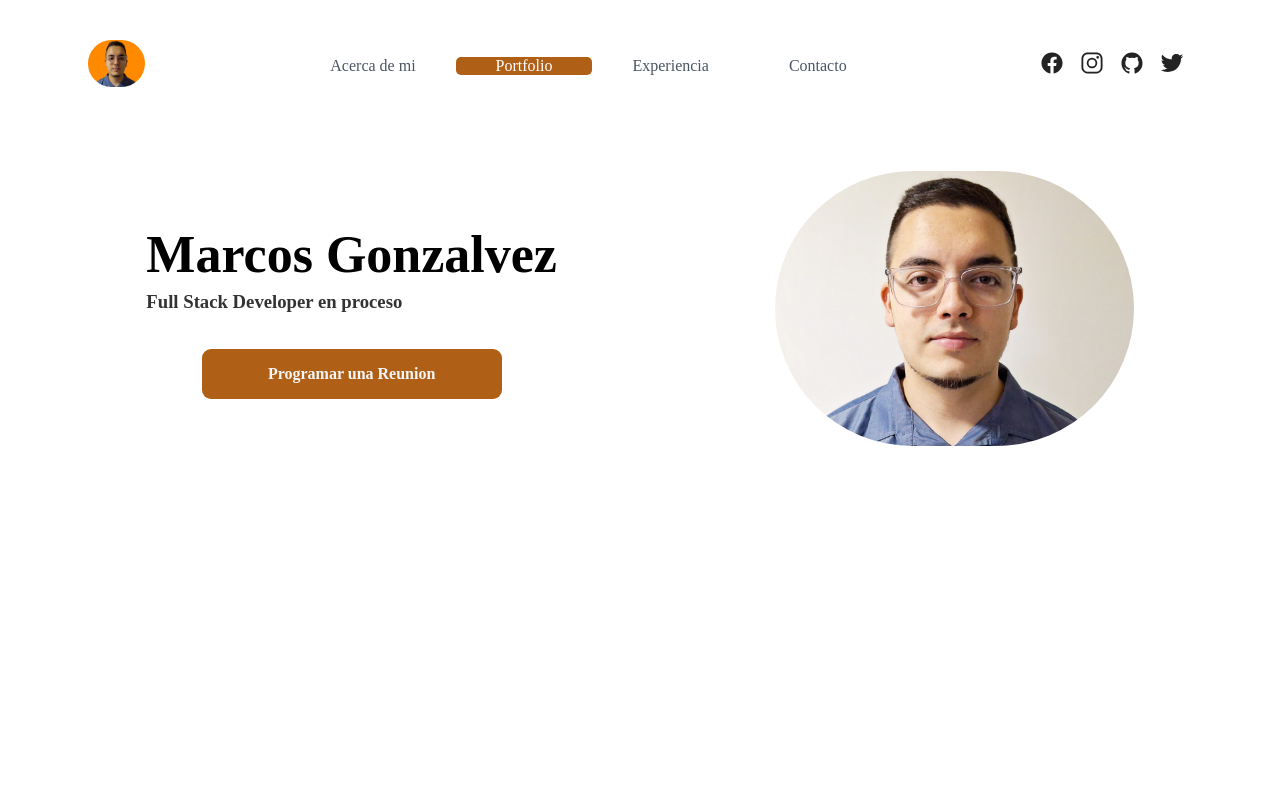
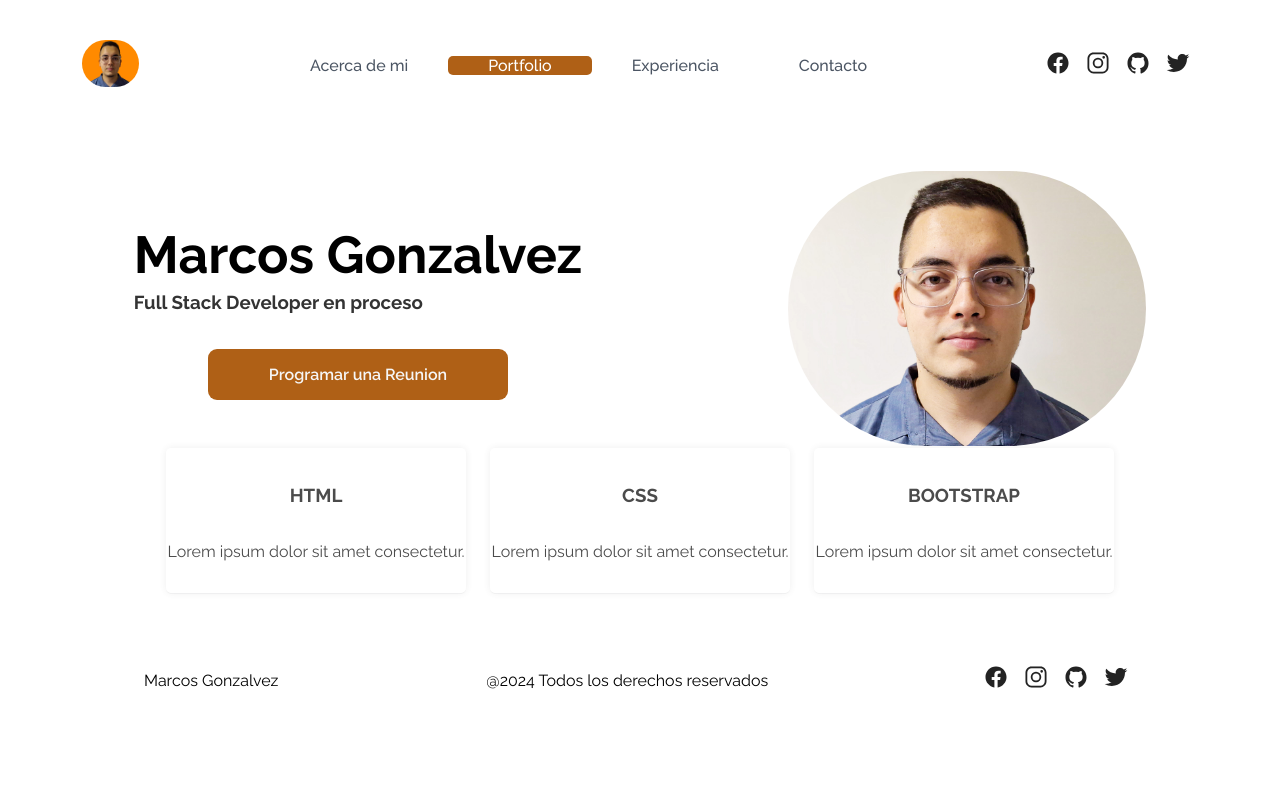
Before and after one commit to Gabrielaafb/Makuharg.github.io, a plain HTML site: page index.html in a window 1280 px wide. Drawn offline with nearby package versions, Linux system fonts and the light colour scheme.

Commit message:
terminamos el main y vamos agregando informacion al portfolio

```diff
--- a/assets/css/style.css
+++ b/assets/css/style.css
@@ -4,12 +4,16 @@
     box-sizing: border-box;
 }
 
+body {
+    font-family: "Raleway", sans-serif;
+}
+
 header {
-    height: 100vh;
+    height: 60vh;
 }
 
 
-.container {
+.container-nav {
     display: flex;
     justify-content: space-around;
     padding: 2.5rem 1rem;
@@ -106,3 +110,45 @@ h3 {
     height: 275px;
     border-radius: 500px;
 }
+
+main {
+    display: flex;
+    justify-content: center;
+    align-items: center;
+    height: 10vh;
+    gap: 1.5rem;
+}
+
+.habilidades {
+    text-align: center;
+    padding: 2rem 0;
+    width: 300px;
+    border-radius: 5px;
+    box-shadow: rgba(17, 17, 26, 0.05) 0px 1px 0px,
+    rgba(17, 17, 26, 0.1) 0px 0px 8px;
+}
+
+.habilidades:hover {
+    background-color: #af6016;
+    color: rgb(237, 237, 237);
+}
+
+.habilidades:not(:hover) {
+    opacity: 0.7;
+}
+
+.titulo-habilidades {
+    color: inherit;
+}
+
+footer {
+    height: 30vh;
+    display: flex;
+    justify-content: space-around;
+    align-items: center;
+    padding: 0 2.5rem;
+}
+
+#header-portfolio {
+    height: 20vh;
+}
--- a/index.html
+++ b/index.html
@@ -3,21 +3,26 @@
 <head>
     <meta charset="UTF-8">
     <meta name="viewport" content="width=device-width, initial-scale=1.0">
+
     <link rel="stylesheet" href="assets/css/style.css">
 
     <script type="module" src="https://unpkg.com/ionicons@7.1.0/dist/ionicons/ionicons.esm.js"></script>
     <script nomodule src="https://unpkg.com/ionicons@7.1.0/dist/ionicons/ionicons.js"></script>
+
+    <link rel="preconnect" href="https://fonts.googleapis.com">
+    <link rel="preconnect" href="https://fonts.gstatic.com" crossorigin>
+    <link href="https://fonts.googleapis.com/css2?family=Raleway:ital,wght@0,100..900;1,100..900&display=swap" rel="stylesheet">
     <title>Document</title>
 </head>
 <body>
     <header>
-        <nav class="container">
+        <nav class="container-nav">
             <div class="logo-box">
-                <a href="#" target="_blank"></a><img src="assets/imgs/perfilnaranja.jpg" alt="Foto de Marcos" class="logo">
+                <a href="index.html" target="_blank"><img src="assets/imgs/perfilnaranja.jpg" alt="Foto de Marcos" class="logo"></a>
             </div>
             <div class="link-box">
                 <a href="#" class="social-links">Acerca de mi</a>
-                <a href="#" class="social-links" id="portfolio">Portfolio</a>
+                <a href="pages/portfolio.html" class="social-links" id="portfolio">Portfolio</a>
                 <a href="#" class="social-links">Experiencia</a>
                 <a href="#" class="social-links">Contacto</a>
             </div>
@@ -48,5 +53,43 @@
         </section>
     </header>
 
+    <main>
+        <div class="habilidades">
+            <h3 class="titulo-habilidades">HTML</h3>
+            <p>Lorem ipsum dolor sit amet consectetur.</p>
+        </div>
+        <div class="habilidades">
+            <h3 class="titulo-habilidades">CSS</h3>
+            <p>Lorem ipsum dolor sit amet consectetur.</p>
+        </div>
+        <div class="habilidades">
+            <h3 class="titulo-habilidades">BOOTSTRAP</h3>
+            <p>Lorem ipsum dolor sit amet consectetur.</p>
+        </div>
+    </main>
+
+    <footer>
+        <div>
+            <p>Marcos Gonzalvez</p>
+        </div>
+        <div>
+            <p>@2024 Todos los derechos reservados</p>
+        </div>
+        <div class="socialLogo-box">
+            <a href="https://facebook.com" target="_blank" class="sm-icon">
+                <ion-icon name="logo-facebook"></ion-icon>
+            </a>
+            <a href="https://instagram.com" target="_blank" class="sm-icon">
+                <ion-icon name="logo-instagram"></ion-icon>
+            </a>
+            <a href="https://github.com" target="_blank" class="sm-icon">
+                <ion-icon name="logo-github"></ion-icon>
+            </a>
+            <a href="https://twitter.com" target="_blank" class="sm-icon">
+                <ion-icon name="logo-twitter"></ion-icon>
+            </a>
+        </div>
+    </footer>
+
 </body>
 </html>
```
Also changed, not shown: pages/portfolio.html (added, +104 -0 lines).
